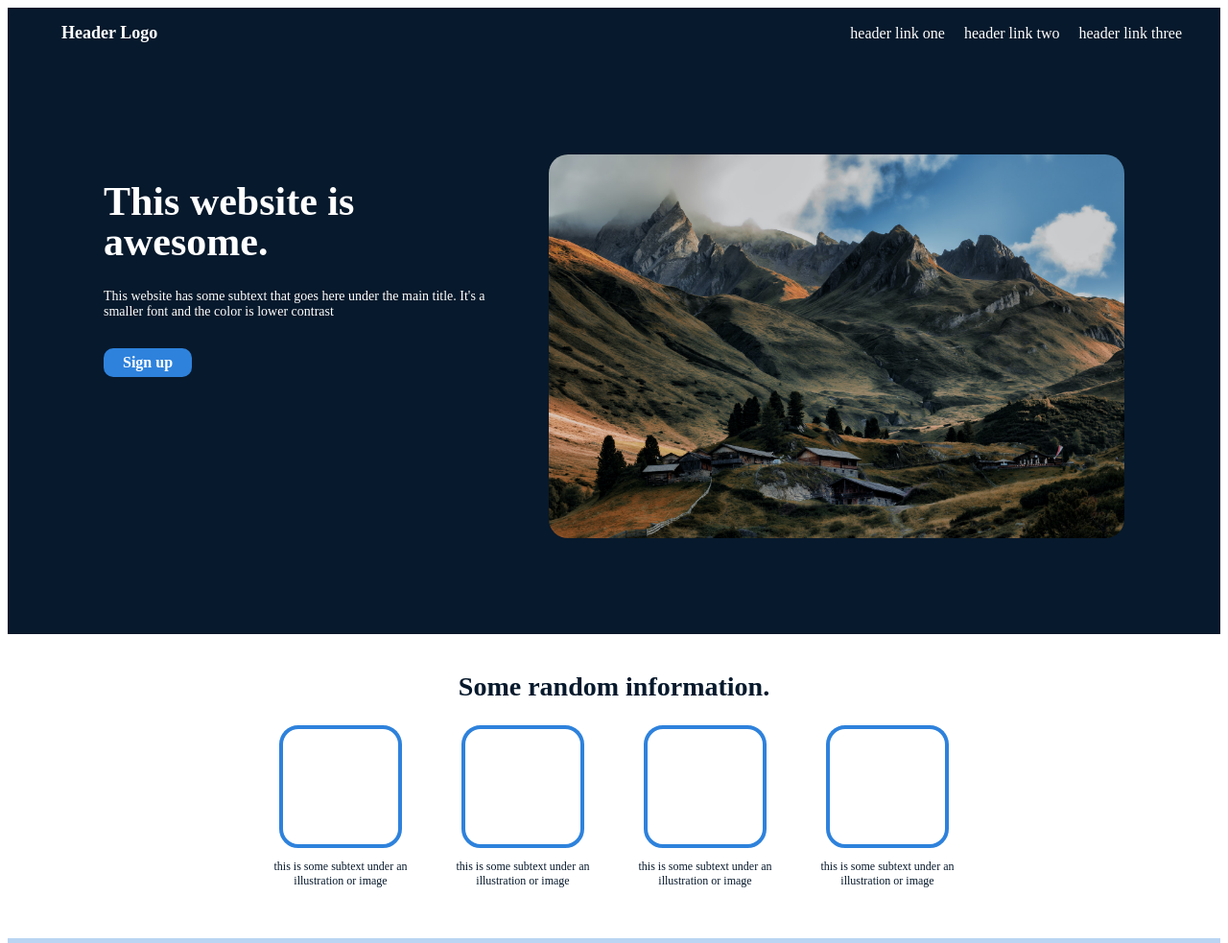
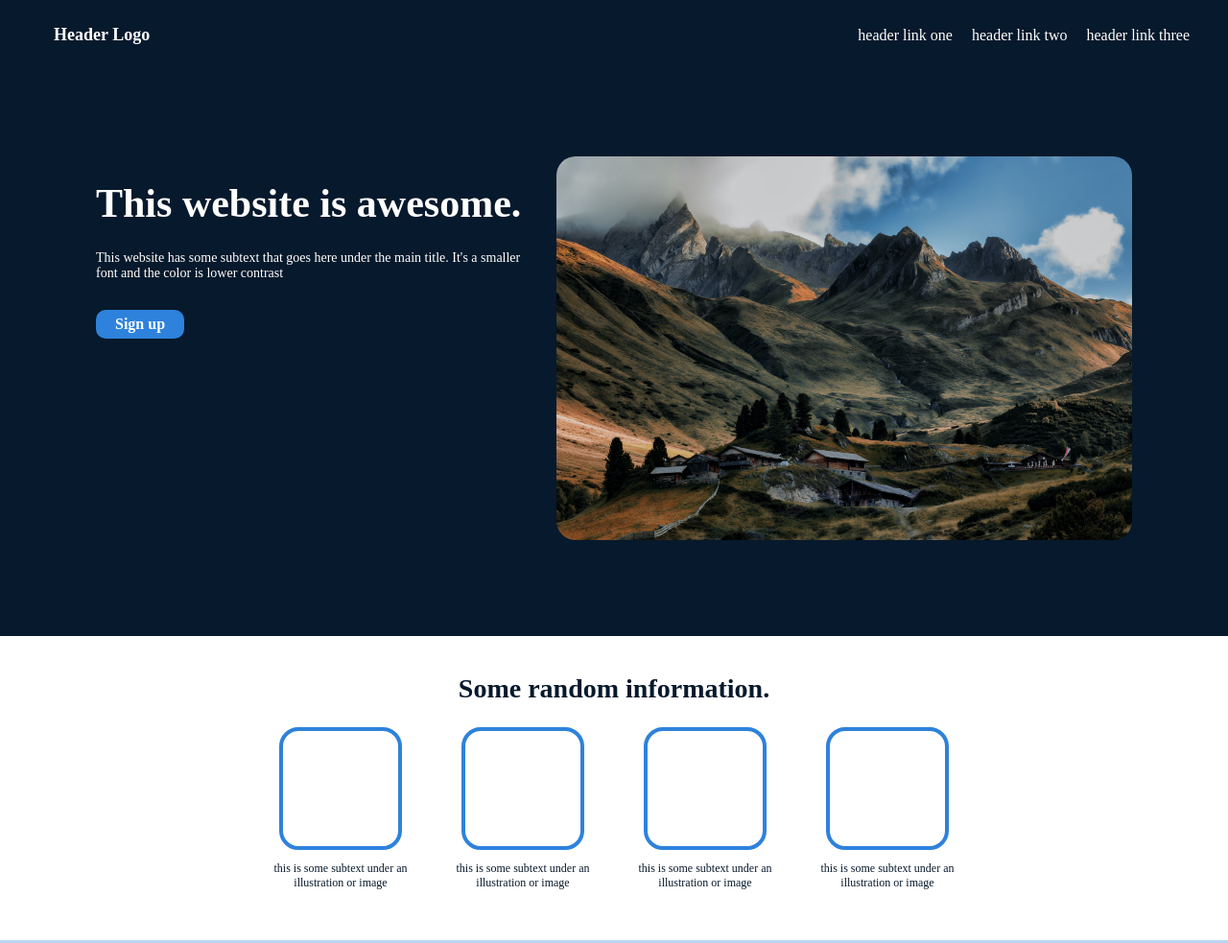
Before and after one commit to dalecampo/Odin-CSS-Landing-Page, a plain HTML site: page index.html in a window 1280 px wide. Shown: the top 983 px of the page at 96% size. Drawn offline with Linux system fonts and the light colour scheme.

Commit message:
Remove body margins and adjust header/menu padding.

```diff
--- a/style.css
+++ b/style.css
@@ -1,6 +1,10 @@
 * {
     font-family: Avenir, Futura;
     color: white;
+}
+
+body {
+    margin: 0px;
 }
 
 .header, .block-one {
@@ -10,6 +14,7 @@
 .header {
     display: flex;
     text-align: center;
+    padding-top: 10px;
 }
 
 .logo {
```
